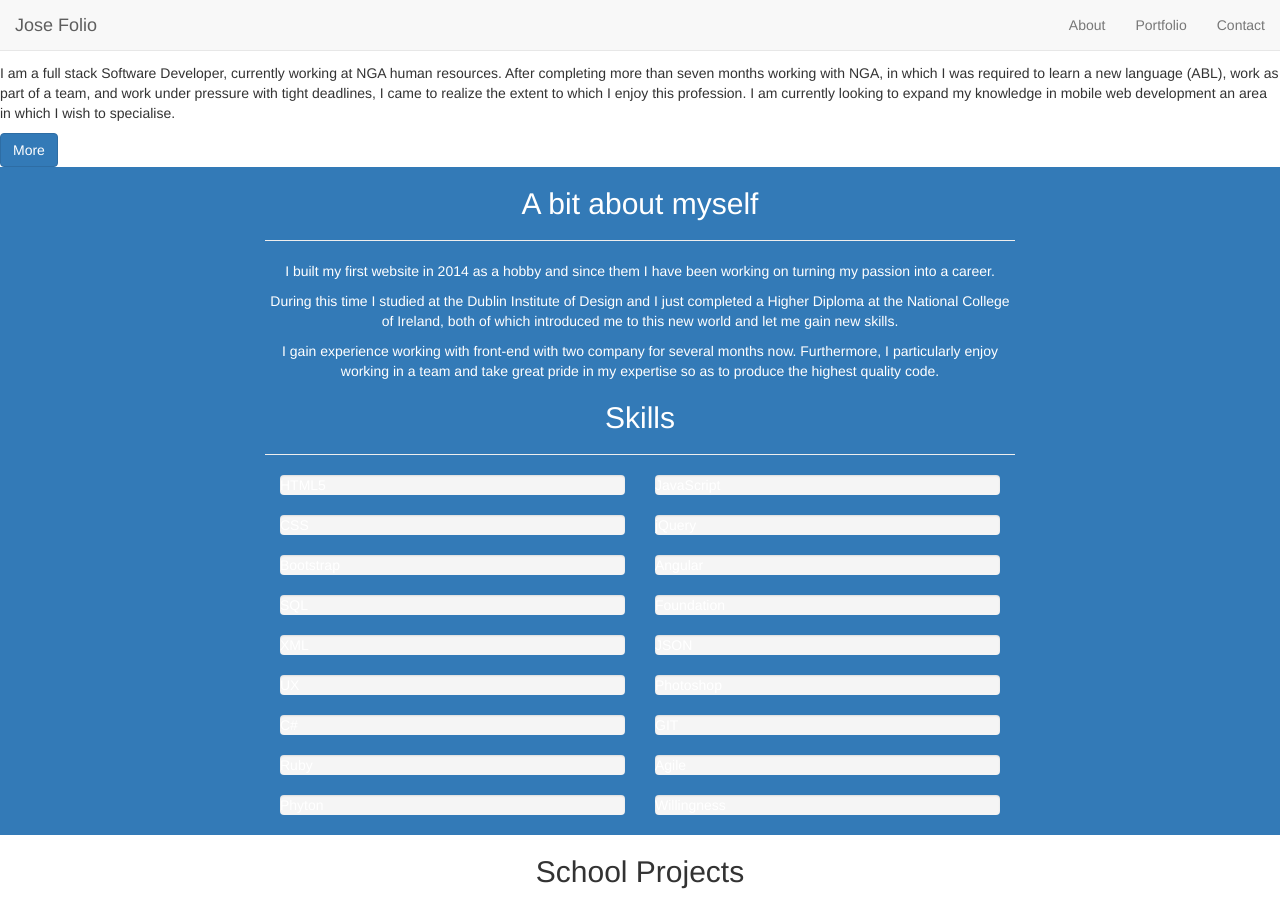
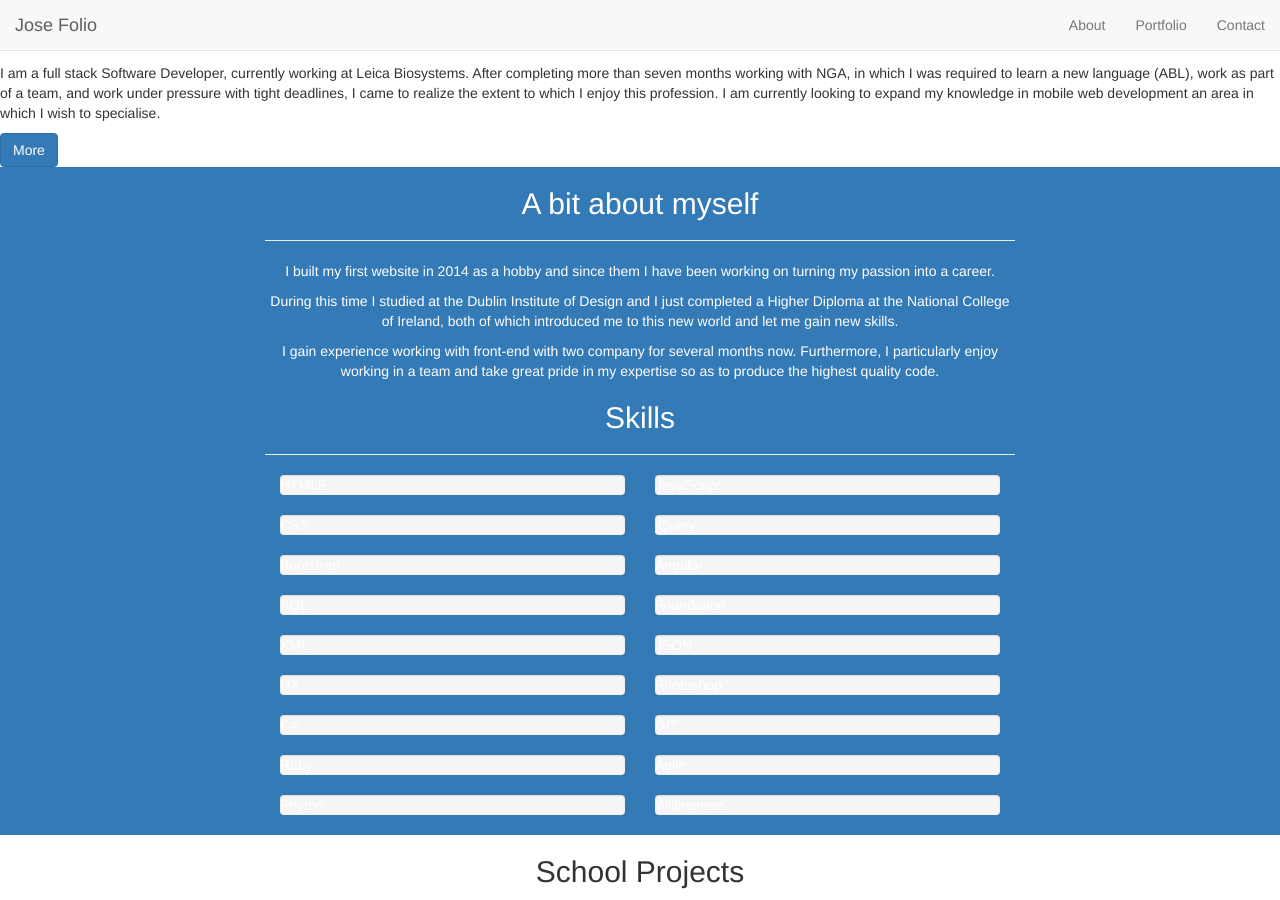
Before and after one commit to jose167/jose-portfolio, a Jekyll site: the page built from about.md, in a window 1280 px wide and 900 px high. Built offline with Jekyll 4.4.1, drawn with Linux system fonts in a browser that asks for light colours; nearby versions of some CDN libraries; library files that are not in the unit come from our copies.

Commit message:
Update header.html

```diff
--- a/_includes/header.html
+++ b/_includes/header.html
@@ -2,7 +2,7 @@
     <div class="header-content">
         <div class="header-content-inner">
             <h2>Hola, I am Jose Malave </h2>
-                    <p>I am a full stack Software Developer, currently working at NGA human resources.
+                    <p>I am a full stack Software Developer, currently working at Leica Biosystems.
                        After completing more than seven months working with NGA,
                        in which I was required to learn a new language (ABL),
                        work as part of a team, and work under pressure with tight deadlines,
```
